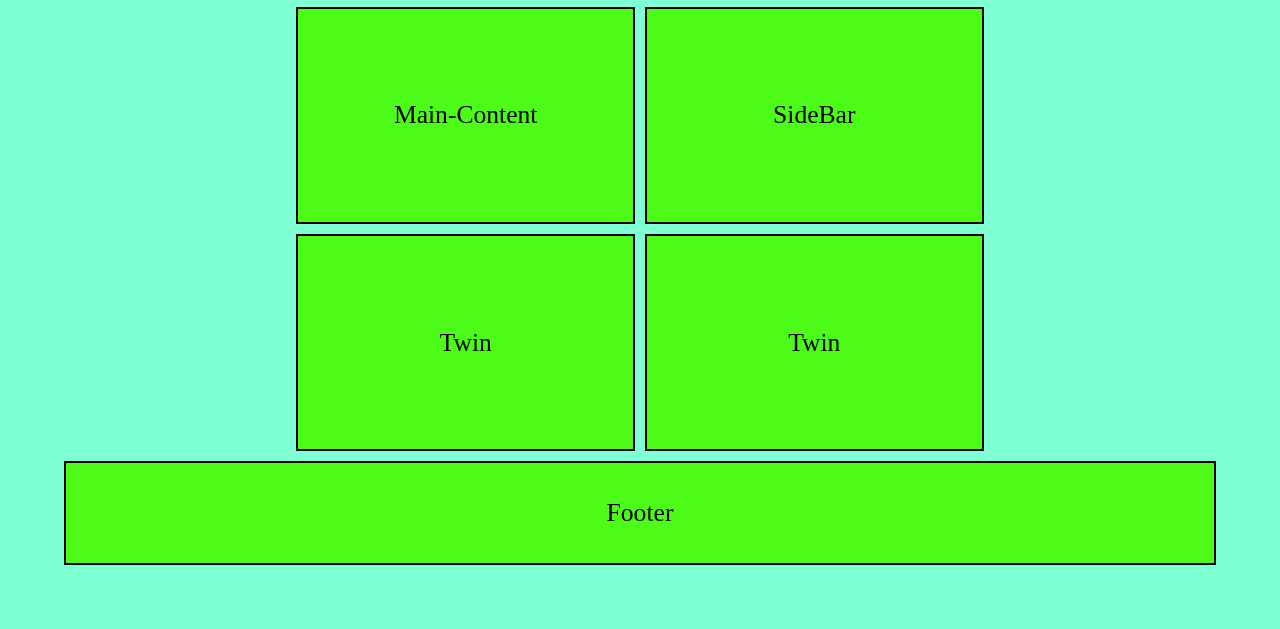
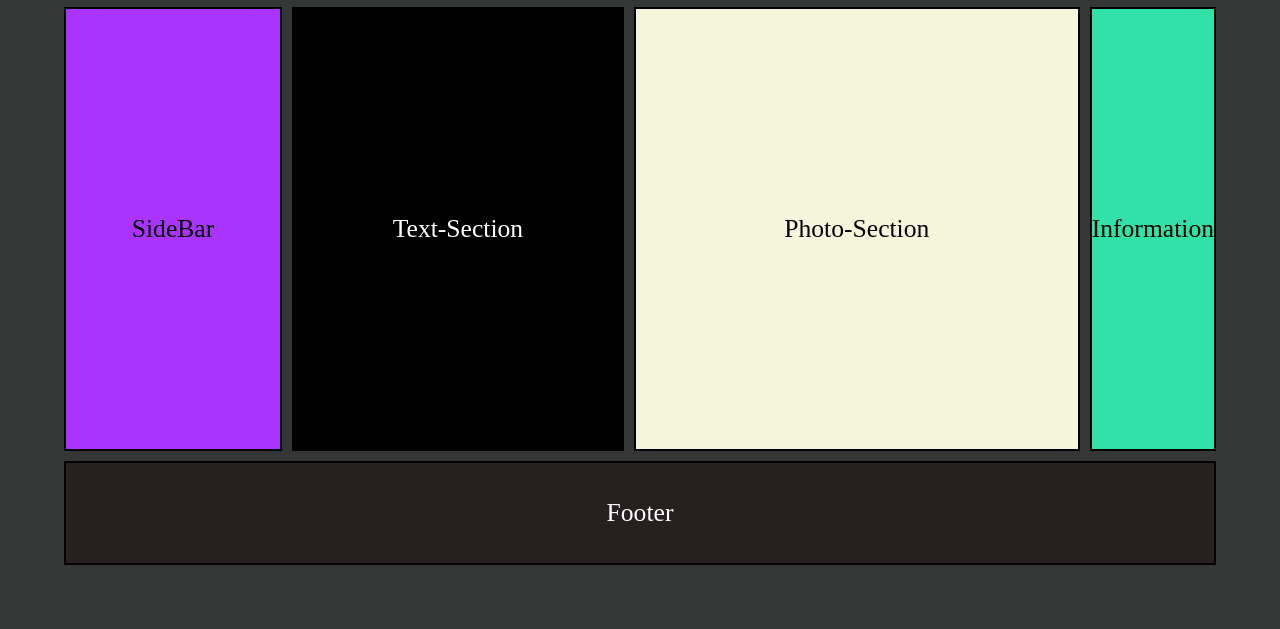
Before and after one commit to kushc225/Test, a plain HTML site: page Grid/index.html in a window 1280 px wide. Shown: the part 171-800 px from the top of the page. Drawn offline with Linux system fonts and the light colour scheme.

Commit message:
chage gird layout design and color

```diff
--- a/Grid/index.html
+++ b/Grid/index.html
@@ -9,10 +9,10 @@
 <body>
     <div class="container">
         <div class="item header">Header</div>
-        <div class="item main-content">Main-Content</div>
+        <div class="item Text-Sec">Text-Section</div>
         <div class="item sidebar">SideBar</div>
-        <div class="item twin1">Twin</div>
-        <div class="item twin2">Twin</div>
+        <div class="item Ph-Sec">Photo-Section</div>
+        <div class="item Info">Information</div>
         <div class="item footer">Footer</div>
     </div>
 </body>
--- a/Grid/style.css
+++ b/Grid/style.css
@@ -12,7 +12,7 @@ body {
 .container {
     height: 100vh;
     width: 100vw;
-    background-color: aquamarine;
+    background-color: rgb(53, 54, 54);
     display: grid;
     padding: 4rem;
     /* gap: 1rem; */
@@ -26,7 +26,7 @@ body {
     display: flex;
     justify-content: center;
     align-items: center;
-    background-color: rgb(76, 251, 23);
+    background-color: rgb(28, 253, 3);
     border: 2px solid black;
 }
 
@@ -36,35 +36,43 @@ body {
     .footer {
         grid-column-start: 1;
         grid-column-end: 11;
+        background-color: rgb(40, 32, 32);
+        color: white;
     }
 
-    .main-content {
+    .Text-Sec {
         grid-column-start: 3;
         grid-column-end: 6;
         grid-row-start: 2;
-        grid-row-end: 4;
+        grid-row-end: 6;
+        background-color: black;
+        color: white;
     }
 
     .sidebar {
-        grid-column-start: 6;
-        grid-column-end: 9;
+        grid-column-start: 1;
+        grid-column-end: 3;
         grid-row-start: 2;
-        grid-row-end: 4;
+        grid-row-end: 6;
+        background-color: rgb(170, 52, 254);
     }
 
-    .twin1 {
-        grid-column-start: 3;
-        grid-column-end: 6;
-        grid-row-start: 4;
+    .Ph-Sec {
+        grid-column-start: 6;
+        grid-column-end: 10;
+        grid-row-start: 2;
         grid-row-end: 6;
+        background-color: beige;
     }
 
-    .twin2 {
-        grid-column-start: 6;
-        grid-column-end: 9;
-        grid-row-start: 4;
+    .Info {
+        grid-column-start: 10;
+        grid-column-end: 11;
+        grid-row-start: 2;
         grid-row-end: 6;
+        background-color: rgb(49, 225, 167);
     }
+
 
     .container {
         grid-template-columns: repeat(10, 1fr);
```
